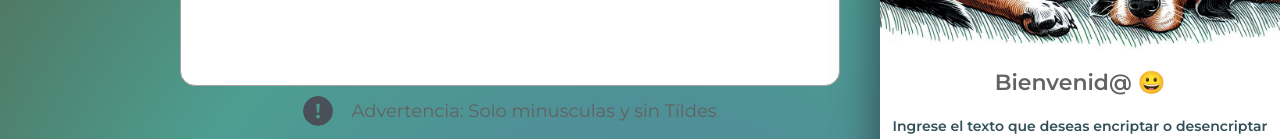
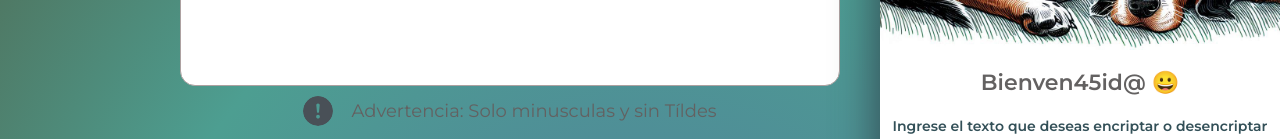
Before and after one commit to PainemalBraian/EncriptadorTextual, a plain HTML site: page index.html in a window 1280 px wide. Shown: the part 380-519 px from the top of the page. Drawn offline with Linux system fonts and the light colour scheme.

Commit message:
Update index.html

```diff
--- a/index.html
+++ b/index.html
@@ -33,7 +33,7 @@
             <div class="mascota-contenedor">
                 <img src="/Imagenes/Perrito0.jpeg" alt="Img-perritu" class="Img-perritu"
                     id="perrito" />
-                <p class="texto-uno">Bienvenid@ 😀</p>
+                <p class="texto-uno">Bienven45id@ 😀</p>
                 <p class="texto-dos">
                     Ingrese el texto que deseas encriptar o desencriptar
                 </p>
```
